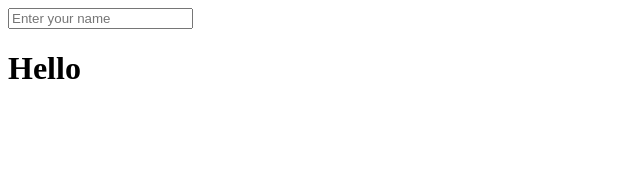
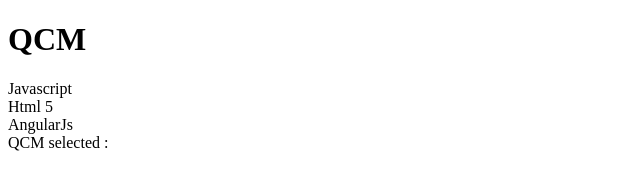
Before and after one commit to guyuanhao/Viseo_angular_formation, a plain HTML site: page index.html in a window 1280 px wide. Shown: the whole page, without its empty margins (0-640 px from the left). Drawn offline with nearby package versions, Linux system fonts and the light colour scheme.

```diff
--- a/controller/mainCtrl.js
+++ b/controller/mainCtrl.js
@@ -1,3 +1,14 @@
 chicQcmAppModule.controller('MainCtrl', [function($scope){
-    console.log('MainCtrl has been created');
+    var self = this;
+		self.qcms = [
+			{id: 1, label: 'Javascript'},
+			{id: 2, label: 'Html 5'},
+			{id: 3, label: 'AngularJs'}
+		];
+    self.selectedQCM = {};
+
+    self.selectQCM = function(qcmSelected){
+      self.selectedQCM = qcmSelected;
+    }
+
 }]);
--- a/index.html
+++ b/index.html
@@ -1,11 +1,14 @@
 <!DOCTYPE html>
 <html ng-app="chicQcmApp">
-<body ng-controller="MainCtrl">
+<body ng-controller="MainCtrl as ctrl">
 
-	<input type="text"
-	ng-model="name"
-	placeholder="Enter your name">
-	<h1>Hello <span ng-bind="name"></span></h1>
+	<h1>QCM</h1>
+
+	<div ng-repeat="qcm in ctrl.qcms">
+			<span ng-click="ctrl.selectQCM(qcm)">{{qcm.label}}</span>
+	</div>
+
+	<span>QCM selected : {{ctrl.selectedQCM.label}}</span>
 
 	<script src="https://ajax.googleapis.com/ajax/libs/angularjs/1.6.6/angular.min.js"></script>
   <script src="./module/appModule.js"></script>
```
